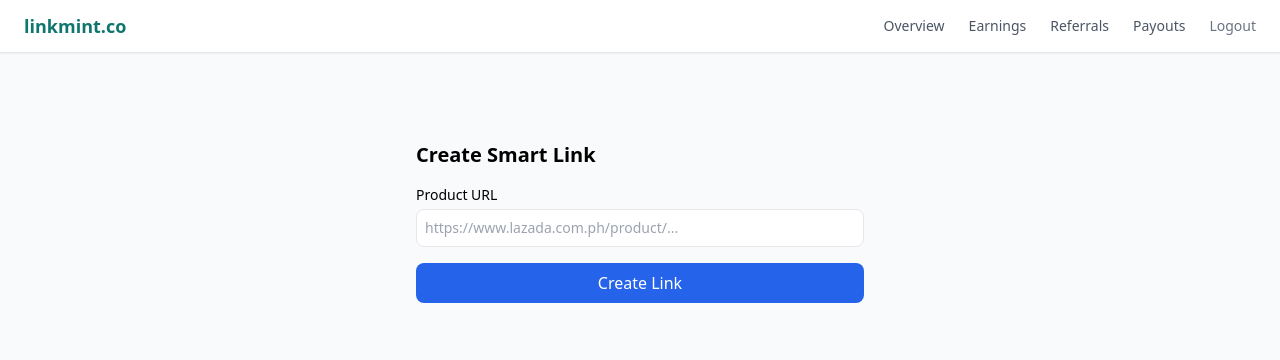
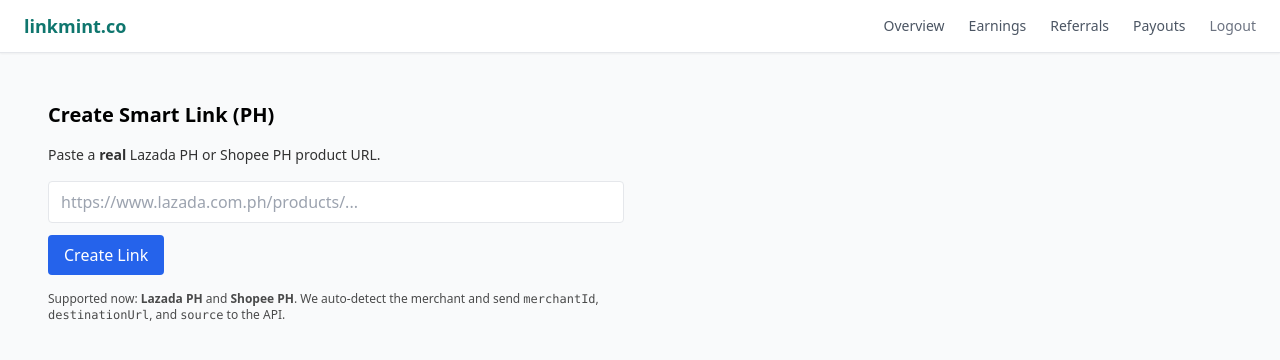
Before and after one commit to begintolern/Linkmint, a Next.js app: page /dashboard/create-link in a window 1280 px wide. Shown: the top 360 px of the page. Built offline with nearby package versions, Linux system fonts and the light colour scheme.

Commit message:
Fix CreateLinkClient to send merchantId, destinationUrl, and source for PH merchants

```diff
--- a/app/dashboard/create-link/CreateLinkClient.tsx
+++ b/app/dashboard/create-link/CreateLinkClient.tsx
@@ -4,25 +4,31 @@
 import { useState } from "react";
 import { useRouter } from "next/navigation";
 
-type CreateResponse = {
-  ok: boolean;
-  id?: string;
-  error?: string;
-  shortUrl?: string;
-  merchant?: string;
-};
+type CreateResponse =
+  | { ok: true; id: string; shortUrl?: string; merchant?: string }
+  | { ok: false; error?: string; message?: string };
 
-const PH_DOMAINS = [
-  { hostIncludes: "lazada.com.ph", merchant: "Lazada PH" },
-  { hostIncludes: "shopee.ph", merchant: "Shopee" },
+const PH_MERCHANTS = [
+  // Lazada PH
+  {
+    hostIncludes: "lazada.com.ph",
+    id: "cmfvvoxsj0000oij8u4oadeo5",
+    name: "Lazada PH",
+  },
+  // Shopee PH
+  {
+    hostIncludes: "shopee.ph",
+    id: "cmfu940920003oikshotzltnp",
+    name: "Shopee",
+  },
 ];
 
 function detectMerchant(urlStr: string) {
   try {
     const u = new URL(urlStr);
     const host = u.hostname.toLowerCase();
-    for (const rule of PH_DOMAINS) {
-      if (host.includes(rule.hostIncludes)) return rule.merchant;
+    for (const m of PH_MERCHANTS) {
+      if (host.includes(m.hostIncludes)) return m;
     }
     return null;
   } catch {
@@ -35,66 +41,100 @@ export default function CreateLinkClient() {
   const [productUrl, setProductUrl] = useState("");
   const [busy, setBusy] = useState(false);
   const [error, setError] = useState<string | null>(null);
+  const [info, setInfo] = useState<string | null>(null);
 
   async function handleCreate(e: React.FormEvent) {
     e.preventDefault();
     setError(null);
+    setInfo(null);
+
+    if (!productUrl.trim()) {
+      setError("Please paste a product URL.");
+      return;
+    }
 
     const merchant = detectMerchant(productUrl);
     if (!merchant) {
-      setError("Could not detect merchant. Please use a Lazada or Shopee link.");
+      setError("We only support Lazada PH and Shopee PH URLs for now.");
       return;
     }
 
     setBusy(true);
     try {
+      // IMPORTANT: use the singular route we actually have: /api/smartlink/create
       const res = await fetch("/api/smartlink/create", {
         method: "POST",
         headers: { "Content-Type": "application/json" },
+        credentials: "include", // send session cookie
         body: JSON.stringify({
+          merchantId: merchant.id,
           destinationUrl: productUrl,
-          merchantName: merchant,
           source: "dashboard",
         }),
       });
 
-      const data: CreateResponse = await res.json();
-      if (!data.ok) throw new Error(data.error || "Failed to create link");
+      // The API returns JSON (either ok:true or ok:false)
+      const data = (await res.json()) as CreateResponse;
 
-      router.push("/dashboard/smartlinks");
+      if (!res.ok || !("ok" in data) || data.ok === false) {
+        const msg =
+          ("message" in data && data.message) ||
+          ("error" in data && data.error) ||
+          "Failed to create link.";
+        setError(msg);
+        return;
+      }
+
+      // Success
+      setInfo(
+        data.shortUrl
+          ? `Link created! Short URL: ${data.shortUrl}`
+          : `Link created! ID: ${data.id}`
+      );
+
+      // Small delay so user sees the success message, then go to Links
+      setTimeout(() => router.push("/dashboard/links"), 600);
     } catch (err: any) {
-      setError(err.message);
+      console.error("create link error", err);
+      setError("Network error while creating the link.");
     } finally {
       setBusy(false);
     }
   }
 
   return (
-    <div className="max-w-md mx-auto mt-10">
-      <h1 className="text-xl font-semibold mb-4">Create Smart Link</h1>
-      <form onSubmit={handleCreate} className="space-y-4">
-        <div>
-          <label className="block text-sm font-medium mb-1">Product URL</label>
-          <input
-            type="url"
-            required
-            className="w-full border rounded-lg p-2 text-sm"
-            placeholder="https://www.lazada.com.ph/product/..."
-            value={productUrl}
-            onChange={(e) => setProductUrl(e.target.value)}
-          />
-        </div>
+    <div className="max-w-xl space-y-4">
+      <h1 className="text-xl font-semibold">Create Smart Link (PH)</h1>
+      <p className="text-sm opacity-80">
+        Paste a <strong>real</strong> Lazada PH or Shopee PH product URL.
+      </p>
 
-        {error && <p className="text-red-600 text-sm">{error}</p>}
-
+      <form onSubmit={handleCreate} className="space-y-3">
+        <input
+          type="url"
+          value={productUrl}
+          onChange={(e) => setProductUrl(e.target.value)}
+          placeholder="https://www.lazada.com.ph/products/..."
+          className="w-full rounded border px-3 py-2"
+          required
+        />
         <button
           type="submit"
           disabled={busy}
-          className="bg-blue-600 hover:bg-blue-700 text-white px-4 py-2 rounded-lg w-full disabled:opacity-50"
+          className="rounded bg-blue-600 px-4 py-2 text-white disabled:opacity-50"
         >
           {busy ? "Creating..." : "Create Link"}
         </button>
       </form>
+
+      {error && <div className="text-red-600 text-sm">{error}</div>}
+      {info && <div className="text-green-700 text-sm">{info}</div>}
+
+      <div className="text-xs opacity-70">
+        Supported now: <b>Lazada PH</b> and <b>Shopee PH</b>. We auto-detect the
+        merchant and send <code>merchantId</code>, <code>destinationUrl</code>,
+        and <code>source</code> to the API.
+      </div>
     </div>
   );
 }
```
